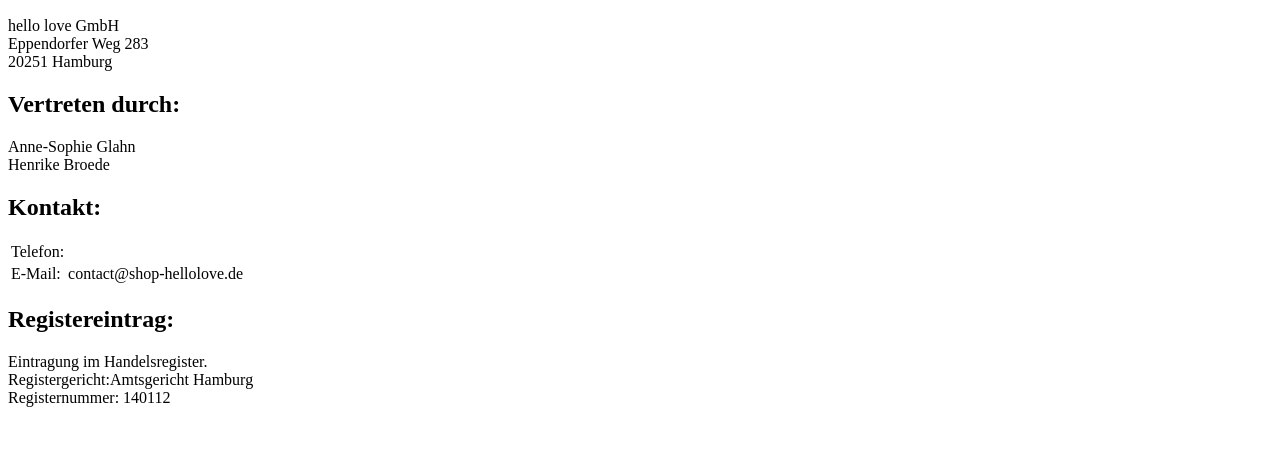
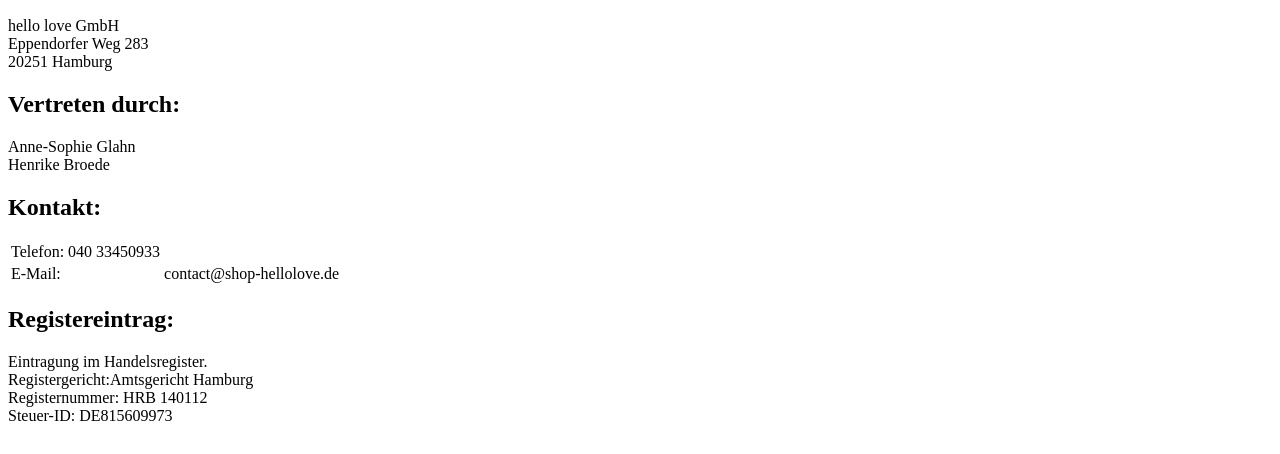
Before and after one commit to KarstenBuckstegge/hello-love, a plain HTML site: page impressum.html in a window 1280 px wide. Shown: the part 110-564 px from the top of the page. Drawn offline with Linux system fonts and the light colour scheme.

Commit message:
Update impressum.html
Update Steuer-ID, Telefon und HRB

```diff
--- a/impressum.html
+++ b/impressum.html
@@ -16,13 +16,13 @@
 Henrike Broede</p>
 <h2>Kontakt:</h2>
 <table><tr>
-<td>Telefon:</td>
+<td>Telefon: 040 33450933</td>
 <td></td></tr>
 <tr><td>E-Mail:</td>
 <td>contact@shop-hellolove.de</td>
 </tr></table>
 <h2>Registereintrag:</h2>
-<p>Eintragung im Handelsregister. <br />Registergericht:Amtsgericht Hamburg <br />Registernummer: 140112</p>
+<p>Eintragung im Handelsregister. <br />Registergericht:Amtsgericht Hamburg <br />Registernummer: HRB 140112<br />Steuer-ID: DE815609973</p>
 <p> </p>
 <p>Quelle: <em><a rel="nofollow" href="http://www.e-recht24.de/impressum-generator.html">http://www.e-recht24.de</a></em></p>
 <h1>Haftungsausschluss (Disclaimer)</h1>
```
